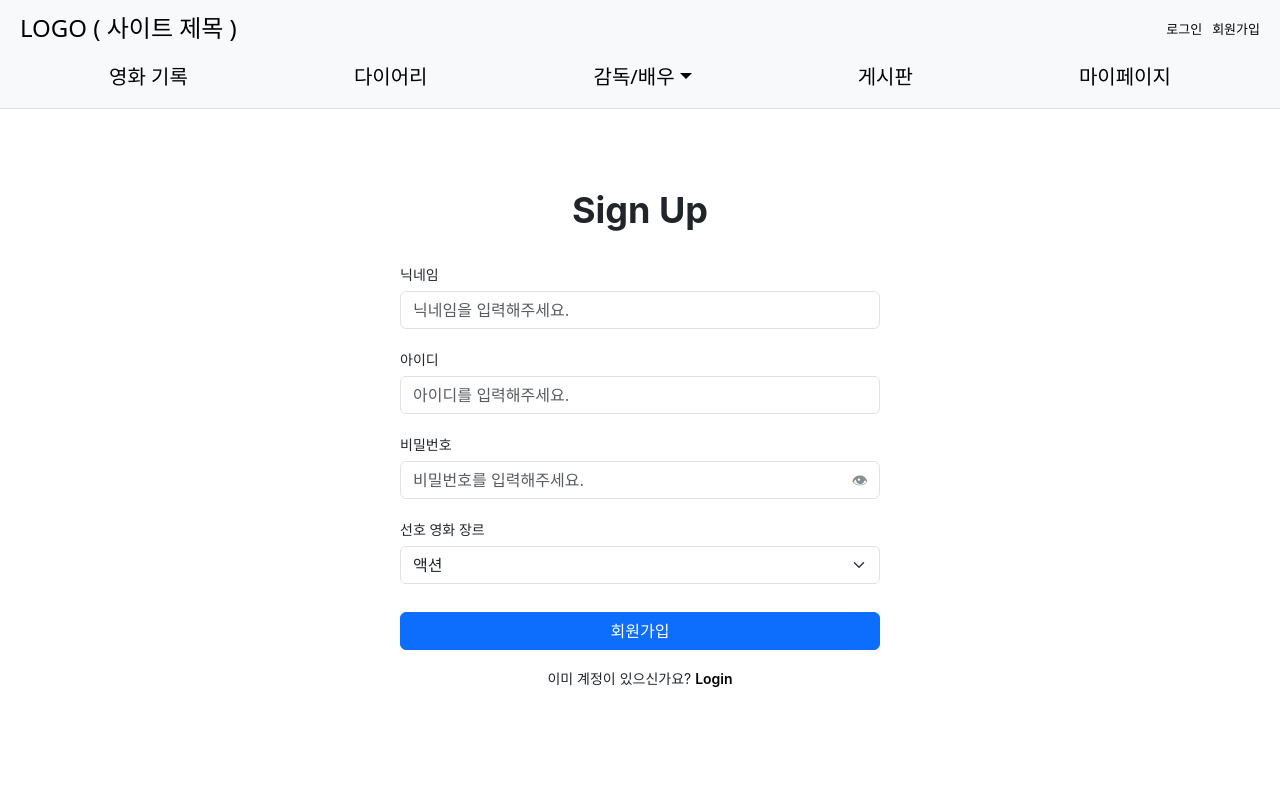
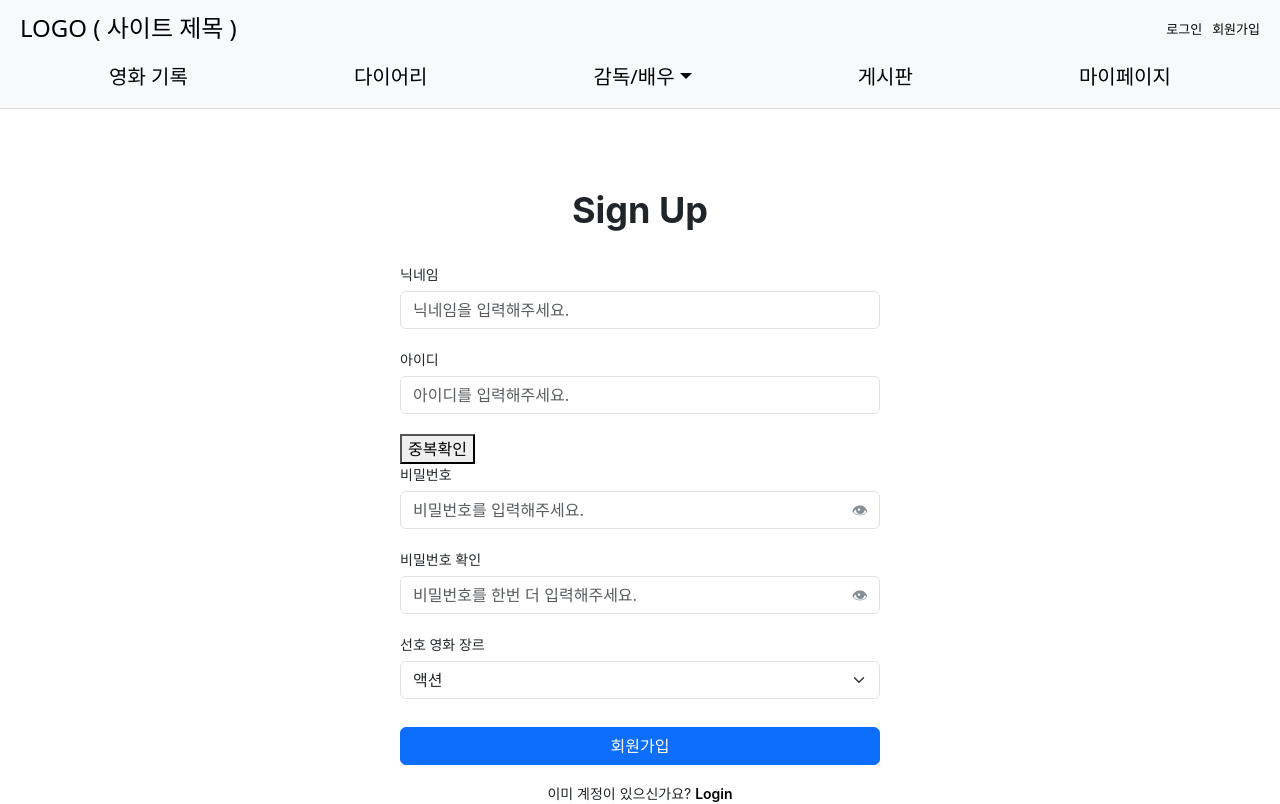
Before and after one commit to ICT-4-A/Frontend, a React (Create React App) app: page /signup in a window 1280 px wide. Shown: the top 804 px of the page. Built offline with nearby package versions, Linux system fonts and the light colour scheme.

Commit message:
로그인 폼 및 회원가입 폼 수정입니다.

```diff
--- a/src/contents/Login/Login.tsx
+++ b/src/contents/Login/Login.tsx
@@ -44,6 +44,11 @@ const Login: React.FC = () => {
           Log In
         </button>
 
+         {/* 아이디 비밀번호 찾기 링크 */}
+
+        <a>아이디 찾기 / 비밀번호 재설정</a>
+
+
         {/* 하단 링크 */}
         <p className="login-footer">
           아직 계정이 없으신가요?{" "}
--- a/src/contents/SignUp/SignUp.tsx
+++ b/src/contents/SignUp/SignUp.tsx
@@ -1,6 +1,7 @@
 // src/contents/Auth/SignUp.tsx (경로는 프로젝트 구조에 맞게)
 import React from "react";
 import "./SignUp.css";
+import { Button } from "react-bootstrap";
 
 const SignUp: React.FC = () => {
   return (
@@ -40,6 +41,11 @@ const SignUp: React.FC = () => {
           {/* <span className="signup-msg success">사용 가능한 아이디입니다.</span> */}
         </div>
 
+        {/* 아이디 중복 확인 */}
+        <div>
+          <button>중복확인</button>
+        </div>
+
         {/* 비밀번호 */}
         <div className="signup-field">
           <label htmlFor="password" className="signup-label">
@@ -52,6 +58,24 @@ const SignUp: React.FC = () => {
               name="password"
               className="form-control signup-input"
               placeholder="비밀번호를 입력해주세요."
+            />
+            {/* 아이콘 자리는 span으로 확보해 두기만 */}
+            <span className="password-eye">👁</span>
+          </div>
+        </div>
+
+        {/* 비밀번호 확인 */}
+        <div className="signup-field">
+          <label htmlFor="password" className="signup-label">
+            비밀번호 확인
+          </label>
+          <div className="signup-password-wrapper">
+            <input
+              type="password"
+              id="password"
+              name="password"
+              className="form-control signup-input"
+              placeholder="비밀번호를 한번 더 입력해주세요."
             />
             {/* 아이콘 자리는 span으로 확보해 두기만 */}
             <span className="password-eye">👁</span>
```
